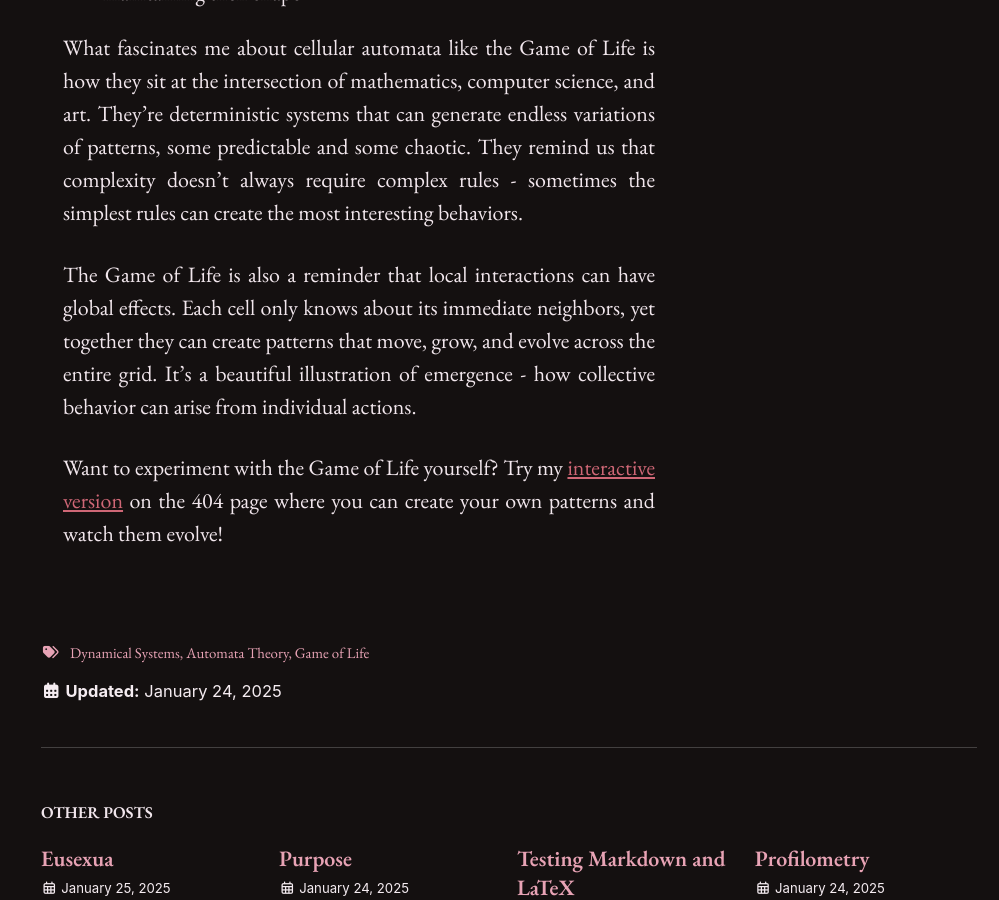
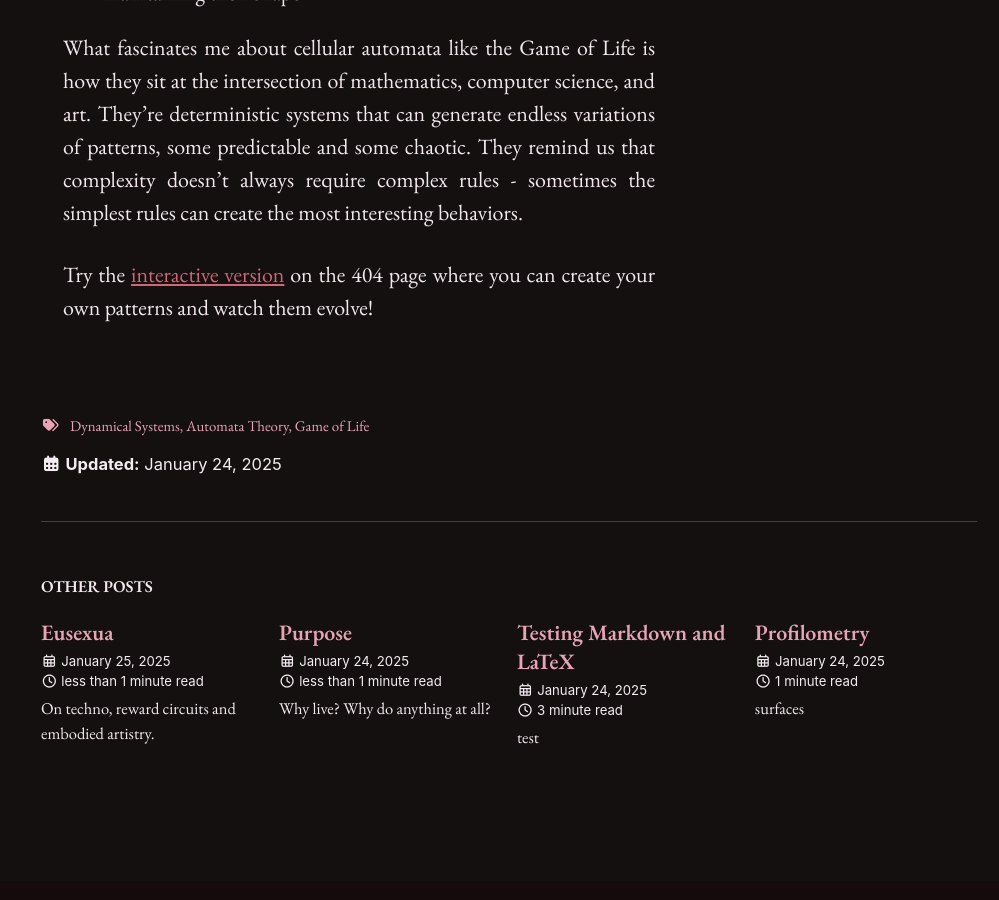
Before and after one commit to hxxru-u/hxxru-u.github.io, a Jekyll site: the page built from _posts/2025-01-24-game-of-life.md, in a window 1280 px wide and 900 px high, scrolled down 6418 px. Shown: the whole window, without its empty margins (281-1280 px from the left). Built offline with Jekyll 4.4.1, drawn with Linux system fonts in a browser that asks for light colours; cached includes are drawn as plain includes.

Commit message:
gridlines

```diff
--- a/_posts/2025-01-24-game-of-life.md
+++ b/_posts/2025-01-24-game-of-life.md
@@ -328,6 +328,4 @@
 
 What fascinates me about cellular automata like the Game of Life is how they sit at the intersection of mathematics, computer science, and art. They're deterministic systems that can generate endless variations of patterns, some predictable and some chaotic. They remind us that complexity doesn't always require complex rules - sometimes the simplest rules can create the most interesting behaviors.
 
-The Game of Life is also a reminder that local interactions can have global effects. Each cell only knows about its immediate neighbors, yet together they can create patterns that move, grow, and evolve across the entire grid. It's a beautiful illustration of emergence - how collective behavior can arise from individual actions.
-
-Want to experiment with the Game of Life yourself? Try my [interactive version](/404) on the 404 page where you can create your own patterns and watch them evolve!
+Try the [interactive version](/404) on the 404 page where you can create your own patterns and watch them evolve!
```
Also changed, not shown: _pages/404.md (+28 -2 lines).
